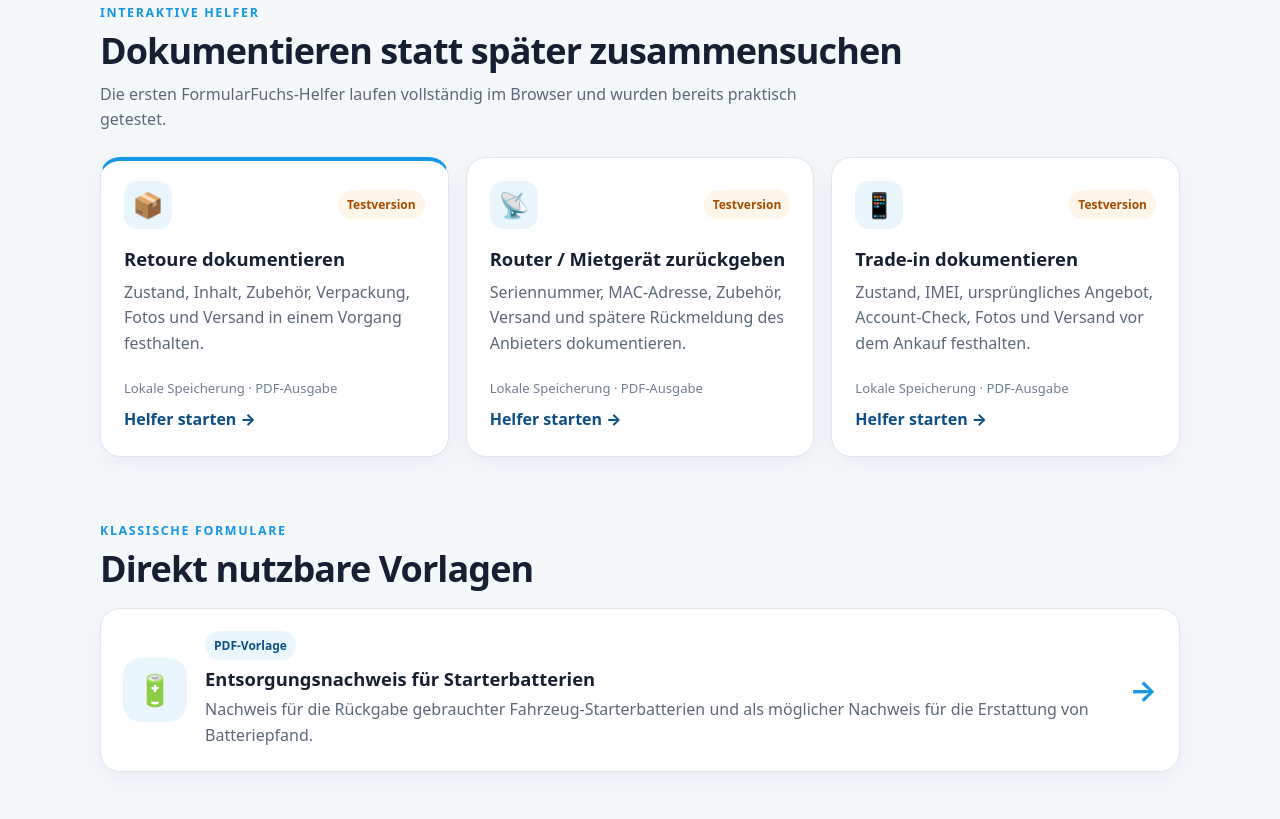
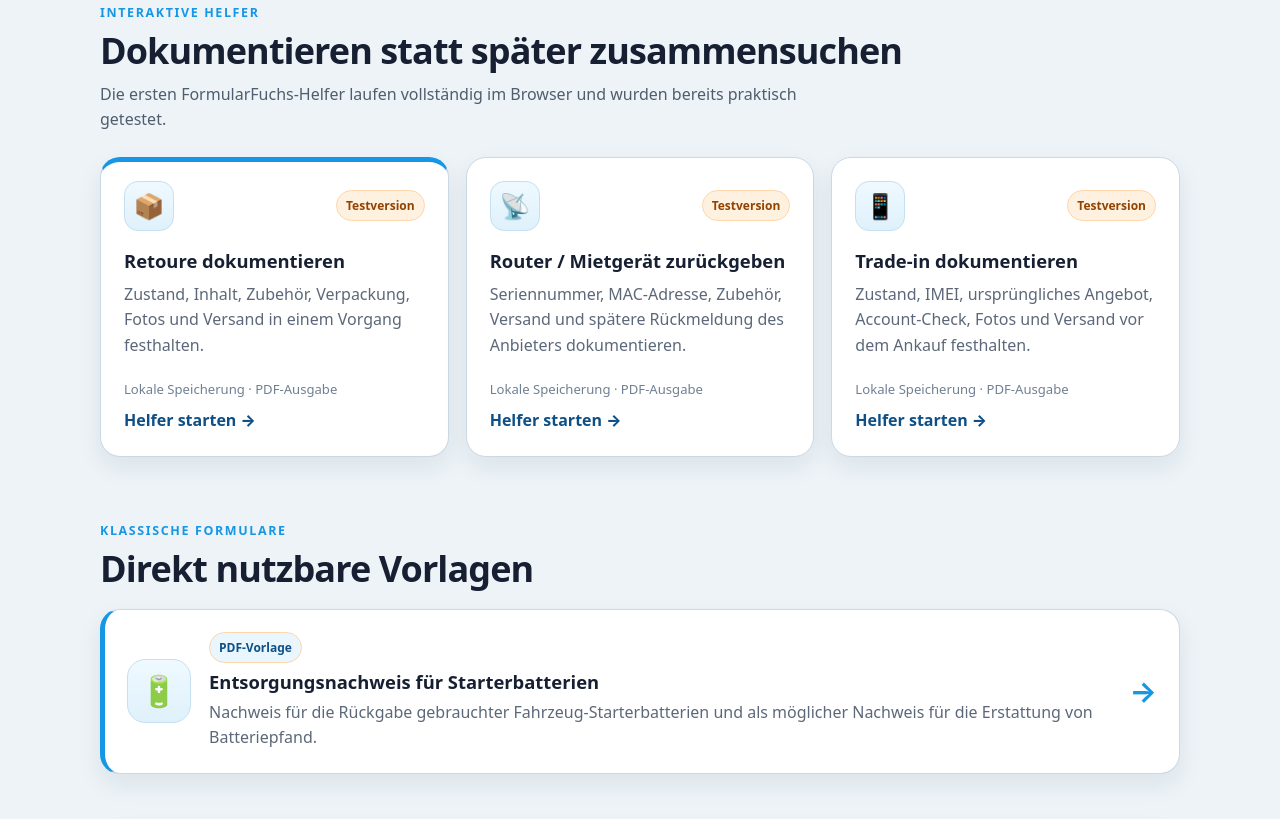
Before and after one commit to FormularFuchs/FormularFuchs.github.io, a plain HTML site: page index.html in a window 1280 px wide. Shown: the part 881-1700 px from the top of the page. Drawn offline with Linux system fonts and the light colour scheme.

Commit message:
Increase homepage contrast and card separation

```diff
--- a/styles.css
+++ b/styles.css
@@ -5,12 +5,12 @@
   --blue-soft:#eaf6fd;
   --orange:#ff7a00;
   --orange-soft:#fff5e8;
-  --bg:#f5f8fb;
+  --bg:#edf3f7;
   --card:#fff;
   --text:#172033;
   --muted:#5c6879;
-  --line:#dfe7ef;
-  --shadow:0 14px 38px rgba(15,48,82,.09);
+  --line:#cfdbe6;
+  --shadow:0 16px 38px rgba(15,48,82,.14);
   --radius:20px
 }
 *{box-sizing:border-box}
@@ -145,7 +145,7 @@ p{margin:0}
 }
 .button:hover{transform:translateY(-1px)}
 .primary{background:var(--blue);color:#fff;box-shadow:0 10px 24px rgba(21,151,229,.28)}
-.secondary{background:#fff;color:var(--navy);border:1px solid rgba(255,255,255,.35)}
+.secondary{background:#fff;color:var(--navy);border:1px solid #d7e4ee;box-shadow:0 6px 16px rgba(0,0,0,.08)}
 .hero-trust{
   display:flex;
   flex-wrap:wrap;
@@ -218,7 +218,7 @@ p{margin:0}
   margin-bottom:24px
 }
 .section-heading p{
-  color:var(--muted);
+  color:#4f5d6e;
   max-width:760px;
   margin-top:9px
 }
@@ -238,26 +238,27 @@ p{margin:0}
   gap:17px
 }
 .product-card{
+  position:relative;
   display:flex;
   flex-direction:column;
   min-height:300px;
   padding:23px;
-  background:var(--card);
-  border:1px solid var(--line);
+  background:#fff;
+  border:1px solid #cbd9e5;
   border-radius:var(--radius);
-  box-shadow:0 8px 24px rgba(18,47,77,.05);
+  box-shadow:0 10px 24px rgba(18,47,77,.08);
   color:var(--text);
   text-decoration:none;
   transition:transform .16s ease,border-color .16s ease,box-shadow .16s ease
 }
 .product-card:hover{
-  transform:translateY(-3px);
-  border-color:#b8d9ec;
-  box-shadow:var(--shadow)
+  transform:translateY(-4px);
+  border-color:#8fc7e8;
+  box-shadow:0 18px 38px rgba(15,48,82,.16)
 }
 .product-card.featured{
-  border-top:4px solid var(--blue);
-  padding-top:20px
+  border-top:5px solid var(--blue);
+  padding-top:19px
 }
 .card-top{
   display:flex;
@@ -267,20 +268,22 @@ p{margin:0}
   margin-bottom:18px
 }
 .card-icon{
-  width:48px;
-  height:48px;
+  width:50px;
+  height:50px;
   border-radius:14px;
   display:grid;
   place-items:center;
-  background:var(--blue-soft);
+  background:linear-gradient(180deg,#eff9ff,#dff1fb);
+  border:1px solid #c4e0f1;
   font-size:1.55rem
 }
 .status-badge{
   display:inline-flex;
   align-items:center;
   border-radius:999px;
-  background:var(--orange-soft);
-  color:#a84d00;
+  background:#fff1df;
+  border:1px solid #ffd6aa;
+  color:#934300;
   padding:5px 9px;
   font-size:.75rem;
   font-weight:850
@@ -304,21 +307,23 @@ p{margin:0}
   gap:18px;
   align-items:center;
   background:#fff;
-  border:1px solid var(--line);
+  border:1px solid #cbd9e5;
+  border-left:5px solid var(--blue);
   border-radius:var(--radius);
   padding:22px;
   text-decoration:none;
   color:var(--text);
-  box-shadow:0 8px 24px rgba(18,47,77,.05)
+  box-shadow:0 10px 24px rgba(18,47,77,.08)
 }
-.classic-card:hover{border-color:#b8d9ec;box-shadow:var(--shadow)}
+.classic-card:hover{border-color:#8fc7e8;border-left-color:var(--orange);box-shadow:0 18px 38px rgba(15,48,82,.15)}
 .classic-icon{
   width:64px;
   height:64px;
   display:grid;
   place-items:center;
   border-radius:18px;
-  background:var(--blue-soft);
+  background:linear-gradient(180deg,#eff9ff,#dff1fb);
+  border:1px solid #c4e0f1;
   font-size:1.9rem
 }
 .classic-card h3{margin-top:7px}
@@ -357,10 +362,11 @@ p{margin:0}
   grid-template-columns:1fr auto;
   gap:28px;
   align-items:center;
-  border:1px solid #eadfcd;
-  background:linear-gradient(135deg,#fffaf3,#fff);
+  border:1px solid #e6d4bc;
+  background:linear-gradient(135deg,#fff7ed,#fff);
   border-radius:24px;
-  padding:28px
+  padding:28px;
+  box-shadow:0 10px 24px rgba(87,55,20,.06)
 }
 .next-card p{color:var(--muted);margin-top:9px;max-width:780px}
 .next-mark{font-size:3.2rem}
```
